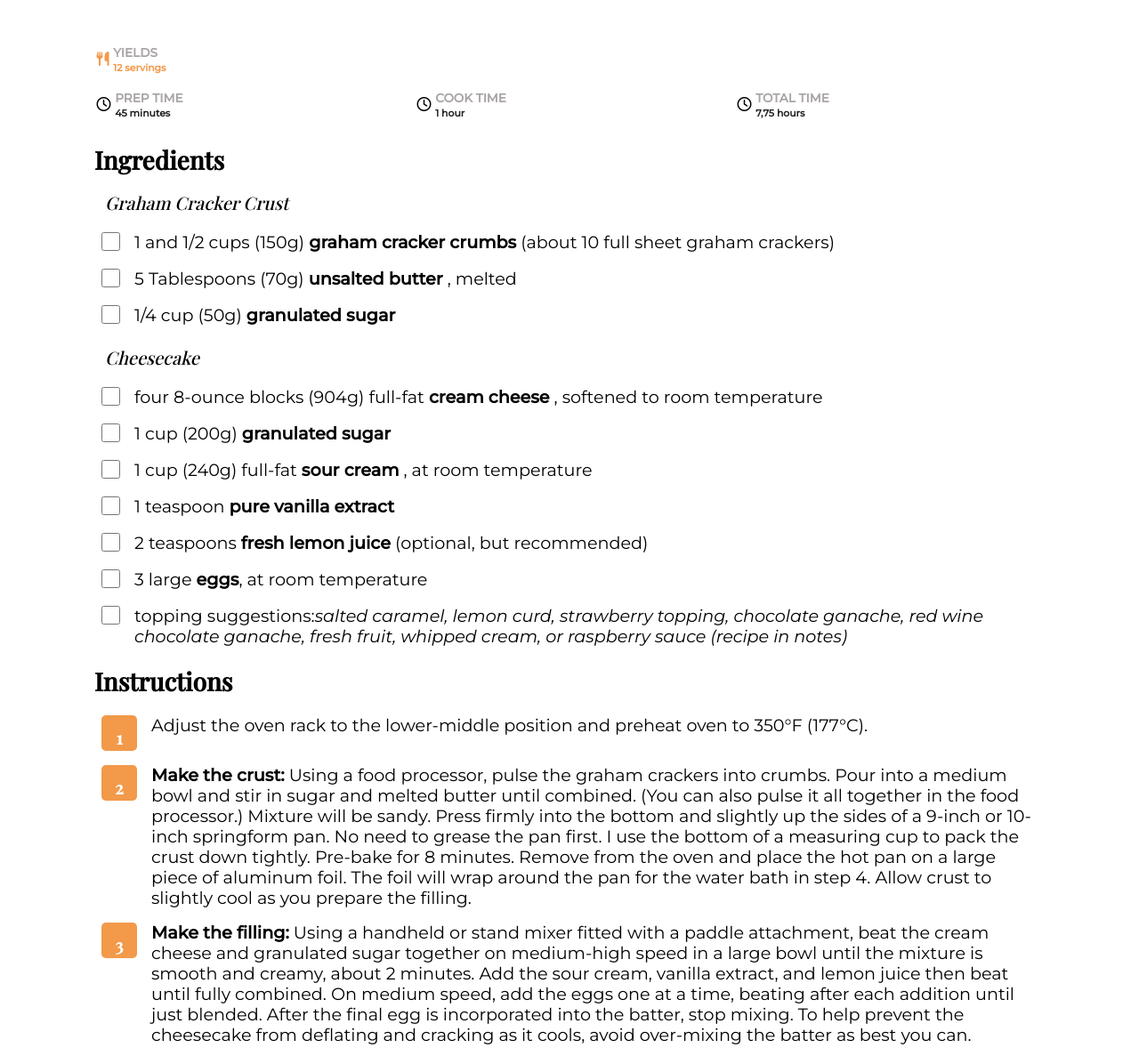
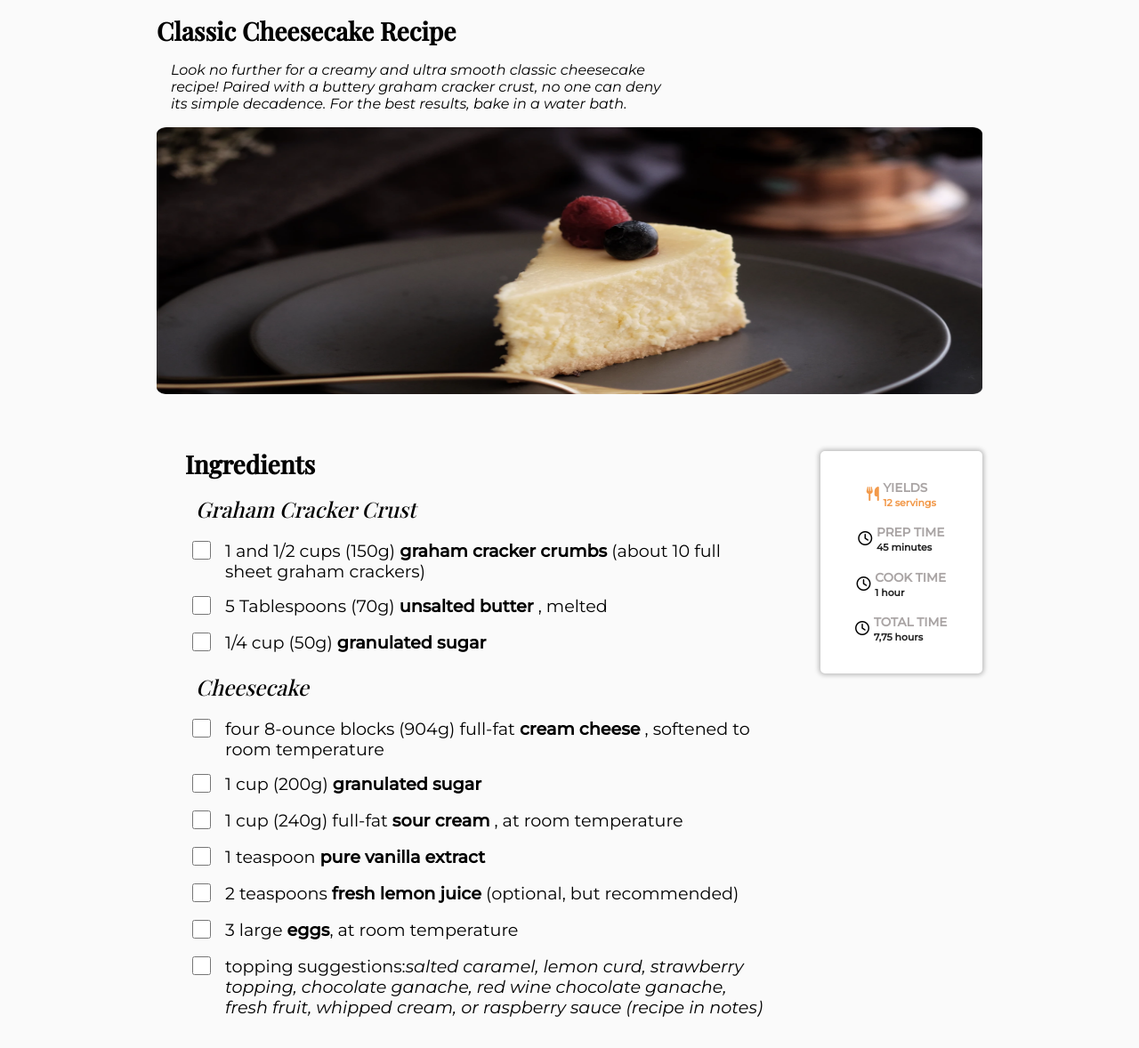
Before and after one commit to kitindi/recipe_blog_challenge, a plain HTML site: page index.html in a window 1280 px wide. Shown: the top 1178 px of the page at 89% size. Drawn offline with nearby package versions, Linux system fonts and the light colour scheme; a web font is replaced by a local one.

Commit message:
styling the desktop version

```diff
--- a/assets/css/styles.css
+++ b/assets/css/styles.css
@@ -12,9 +12,11 @@
     --secondary-color:#F2994A;
     --primary-color:#222222;
 }
-
+body{
+    background: #FAFAFA;
+}
 .container{
-    max-width: 1100px;
+    max-width:960px;
     margin: 0 auto;
     padding: 1rem;
 }
@@ -24,25 +26,34 @@ img{
 
 
 /* BANNER STYLES */
-.banner .banner__title{
+
+.banner_area .banner__title{
     font-family: var(--font-heading);
-    font-size: 2em;
+    font-size: 1.75em;
     font-weight: 700;
 }
-.banner .banner__text{
+.banner_area .banner__text{
+    max-width: 592px;
     font-size: 1em;
     font-family: var(--font-body);
     font-style: italic;
     font-weight: 500;
     padding: 1rem;
+    line-height: 1.2;
 }
-.banner .banner__image{
-    border-radius: 15px;
+.banner__image{
+    height: 300px;
+    border-radius: 5px;
+}
+
+@media(min-width:600px){
+
 }
 
 /* INGREDIENTS SECTION */
-.ingredients{
-    padding: 2rem 0;
+.ingredients_area .container{
+    display: flex;
+    flex-direction: column-reverse;
 }
 .ingrid__icons{
     display: grid;
@@ -79,6 +90,12 @@ span.orange{
 }
 
 /* ingredient descriptions */
+.ingred_cols{
+    display: grid;
+}
+.large-icons{
+    order: 1;
+}
 .ingred__desc{
     margin-top: 1.5rem;
 }
@@ -87,11 +104,11 @@ span.orange{
     font-size: 1.75em;
     margin-bottom: 1rem;
 }
-.ingre_subtitle{
+.ingred_subtitle{
     font-family: var(--font-heading);
     font-weight: 400;
     font-style: italic;
-    font-size: 1.25em;
+    font-size: 1.5em;
     margin:.75rem;
 }
 .ingred__item{
@@ -113,8 +130,34 @@ span.orange{
     line-height: 1.2;
 }
 
+@media(min-width:600px){
+  .ingredients_area .container{
+    display: grid;
+    grid-template-columns: 4fr 1fr;
+    gap: 1rem;
+}
+.column-1{
+    padding-left: 2rem;
+    padding-right: 2rem;
+}
+.column-2{
+    padding-top: 1.75rem;
+}
+.column-2 .ingrid__icons{
+ display: flex;
+ flex-direction: column;
+ justify-content: center;
+ align-items: center;
+ height: 250px;
+ padding: .5rem;
+ background-color: white;
+ border-radius: 5px;
+ box-shadow: 0px 0px 5px 2px #bdbdbd;;
+}
+}
+
 /* Instructions */
-.ingred_subtitle{
+.ingred_subtitle_2{
      font-family: var(--font-heading);
     font-size: 1.75em;
     margin: .75rem 0;
--- a/index.html
+++ b/index.html
@@ -1,30 +1,97 @@
 <!DOCTYPE html>
 <html lang="en">
 <head>
-    <meta charset="utf-8" />
-    <meta  name="viewport"  content="width=device-width, initial-scale=1, maximum-scale=5"/>
+    <meta charset="UTF-8">
+    <meta name="viewport" content="width=device-width, initial-scale=1.0">
     <link rel="icon" href="./assets/img/devchallenges.png" />
-    <link rel="shortcut icon" type="image/x-icon" href="https://devchallenges.io/"/>
-    <link href="https://fonts.googleapis.com/css2?family=Poppins:wght@400;500&display=swap" rel="stylesheet"/>
+    <link rel="shortcut icon" type="image/x-icon" href="https://devchallenges.io/" />
+    <link href="https://fonts.googleapis.com/css2?family=Poppins:wght@400;500&display=swap" rel="stylesheet" />
     <script src="https://kit.fontawesome.com/9ca08a6a82.js" crossorigin="anonymous"></script>
     <link rel="stylesheet" href="./assets/css/styles.css">
-    <title>Recipe Blog | Devchallenges</title>
+    <title>Document</title>
 </head>
 <body>
-    <!-- <div class="banner">
+    <div class="banner_area">
         <div class="container">
             <h1 class="banner__title">Classic Cheesecake Recipe</h1>
             <p class="banner__text">
-          Look no further for a creamy and ultra smooth classic cheesecake recipe! Paired with a buttery graham cracker crust, no
+                Look no further for a creamy and ultra smooth classic cheesecake recipe! Paired with a buttery graham cracker crust,
+                no
                 one can deny its simple decadence. For the best results, bake in a water bath.
             </p>
+            <div class="bg_image">
                 <img src="./assets/img/photo1.png" alt="banner image" class="banner__image">
             </div>
-    </div> -->
-    <!-- INGREDIENTS SECTION -->
-    <div class="ingredients">
+
+        </div>
+    </div>
+    <div class="ingredients_area">
         <div class="container">
-        <!-- ingridents_icons -->
+            <div class="column-1">
+                <div class="ingred__desc">
+                    <h2 class="ingred__title">Ingredients</h2>
+                    <!-- recipe 1 -->
+                    <div class="ingred__details">
+                        <h3 class="ingred_subtitle">Graham Cracker Crust</h3>
+                        <div class="ingred__item">
+                            <div class="checkbox"><input type="checkbox" class="large"></div>
+                            <div class="text">1 and 1/2 cups (150g) <strong>graham cracker crumbs</strong> (about 10 full
+                                sheet graham
+                                crackers)
+                            </div>
+                        </div>
+                        <div class="ingred__item">
+                            <div class="checkbox"><input type="checkbox" class="large"></div>
+                            <div class="text">5 Tablespoons (70g) <strong>unsalted butter</strong> , melted </div>
+                        </div>
+                        <div class="ingred__item">
+                            <div class="checkbox"><input type="checkbox" class="large"></div>
+                            <div class="text">1/4 cup (50g) <strong>granulated sugar</strong> </div>
+                        </div>
+                    </div>
+                </div>
+                <!--  -->
+                <!-- recipe 2 -->
+                <div class="ingred__details">
+                    <h3 class="ingred_subtitle">Cheesecake</h3>
+                    <div class="ingred__item">
+                        <div class="checkbox"><input type="checkbox" class="large"></div>
+                        <div class="text">four 8-ounce blocks (904g) full-fat <strong>cream cheese</strong> , softened to room
+                            temperature
+                        </div>
+                    </div>
+                    <div class="ingred__item">
+                        <div class="checkbox"><input type="checkbox" class="large"></div>
+                        <div class="text">1 cup (200g) <strong>granulated sugar</strong></div>
+                    </div>
+                    <div class="ingred__item">
+                        <div class="checkbox"><input type="checkbox" class="large"></div>
+                        <div class="text">1 cup (240g) full-fat <strong>sour cream</strong> , at room temperature</div>
+                    </div>
+                    <div class="ingred__item">
+                        <div class="checkbox"><input type="checkbox" class="large"></div>
+                        <div class="text">1 teaspoon <strong>pure vanilla extract</strong> </div>
+                    </div>
+                    <div class="ingred__item">
+                        <div class="checkbox"><input type="checkbox" class="large"></div>
+                        <div class="text">2 teaspoons <strong>fresh lemon juice</strong> (optional, but recommended)</div>
+                    </div>
+                    <div class="ingred__item">
+                        <div class="checkbox"><input type="checkbox" class="large"></div>
+                        <div class="text">3 large <strong>eggs</strong>, at room temperature</div>
+                    </div>
+                    <div class="ingred__item">
+                        <div class="checkbox"><input type="checkbox" class="large"></div>
+                        <div class="text">topping suggestions:<em>salted caramel, lemon curd, strawberry topping, chocolate ganache, red
+                                wine chocolate ganache,
+                                fresh fruit, whipped cream, or raspberry sauce (recipe in notes)</em>
+                        </div>
+                    </div>
+                </div>
+
+            </div>
+
+            <div class="column-2">
                 <div class="ingrid__icons">
                     <div class="icon-col col-1">
                         <div><i class="fas fa-utensils"></i>
@@ -34,7 +101,7 @@
                         </div>
                     </div>
                     <div class="icon-col col-2">
-            <div  class="clock"><i class="far fa-clock"></i>
+                        <div class="clock"><i class="far fa-clock"></i>
                         </div>
                         <div>
                             <p class="grey">PREP TIME <br><span>45 minutes</span></p>
@@ -54,139 +121,118 @@
                             <p class="grey">TOTAL TIME <br><span>7,75 hours</span></p>
                         </div>
                     </div>
-        </div>
-        <!-- Ingrdeients Descriptions -->
-        <div class="ingred__desc">
-          <h2 class="ingred__title">Ingredients</h2>
-          <!-- recipe 1 -->
-          <div class="ingred__details">
-            <h3 class="ingre_subtitle">Graham Cracker Crust</h3>
-            <div class="ingred__item">
-              <div class="checkbox"><input type="checkbox" class="large"></div>
-              <div class="text">1 and 1/2 cups (150g) <strong>graham cracker crumbs</strong> (about 10 full
-                sheet graham
-                crackers)
-              </div>
-            </div>
-            <div class="ingred__item">
-              <div class="checkbox"><input type="checkbox" class="large"></div>
-              <div class="text">5 Tablespoons (70g) <strong>unsalted butter</strong> , melted      </div>
-            </div>
-            <div class="ingred__item">
-              <div class="checkbox"><input type="checkbox" class="large"></div>
-              <div class="text">1/4 cup (50g) <strong>granulated sugar</strong> </div>
-            </div>
 
-          </div>
-              <!-- recipe 2 -->
-              <div class="ingred__details">
-                <h3 class="ingre_subtitle">Cheesecake</h3>
-                <div class="ingred__item">
-                  <div class="checkbox"><input type="checkbox" class="large"></div>
-                  <div class="text">four 8-ounce blocks (904g) full-fat <strong>cream cheese</strong> , softened to room temperature
-                  </div>
-                </div>
-                <div class="ingred__item">
-                  <div class="checkbox"><input type="checkbox" class="large"></div>
-                  <div class="text">1 cup (200g) <strong>granulated sugar</strong></div>
-                </div>
-                <div class="ingred__item">
-                  <div class="checkbox"><input type="checkbox" class="large"></div>
-                  <div class="text">1 cup (240g) full-fat <strong>sour cream</strong> , at room temperature</div>
-                </div>
-                <div class="ingred__item">
-                  <div class="checkbox"><input type="checkbox" class="large"></div>
-                  <div class="text">1 teaspoon <strong>pure vanilla extract</strong> </div>
-                </div>
-                <div class="ingred__item">
-                  <div class="checkbox"><input type="checkbox" class="large"></div>
-                  <div class="text">2 teaspoons <strong>fresh lemon juice</strong>  (optional, but recommended)</div>
-                </div>
-                <div class="ingred__item">
-                  <div class="checkbox"><input type="checkbox" class="large"></div>
-                  <div class="text">3 large <strong>eggs</strong>, at room temperature</div>
-                </div>
-                <div class="ingred__item">
-                  <div class="checkbox"><input type="checkbox" class="large"></div>
-                  <div class="text">topping suggestions:<em>salted caramel, lemon curd, strawberry topping, chocolate ganache, red wine chocolate ganache,
-                  fresh fruit, whipped cream, or raspberry sauce (recipe in notes)</em>
             </div>
         </div>
     </div>
-              </div>
-              <!-- Instructions-->
+    <div class="ingredients_instruction">
+        <div class="container">
             <div class="ingred__details">
                 <!-- step 1 -->
-                <h3 class="ingred_subtitle">Instructions</h3>
+                <h3 class="ingred_subtitle_2">Instructions</h3>
                 <div class="ingred__item ingrid__item--instructions">
-                <div class="instruct_order"> <p>1</p></div>
-                <div class="instruct_details">Adjust the oven rack to the lower-middle position and preheat oven to 350°F (177°C).
+                    <div class="instruct_order">
+                        <p>1</p>
+                    </div>
+                    <div class="instruct_details">Adjust the oven rack to the lower-middle position and preheat oven to 350°F
+                        (177°C).
                     </div>
                 </div>
                 <!-- step 2 -->
                 <div class="ingred__item ingrid__item--instructions">
-                <div class="instruct_order"><p>2</p></div>
+                    <div class="instruct_order">
+                        <p>2</p>
+                    </div>
                     <div class="instruct_details">
-                 <strong>Make the crust:</strong> Using a food processor, pulse the graham crackers into crumbs. Pour into a medium bowl and stir in sugar
-                  and melted butter until combined. (You can also pulse it all together in the food processor.) Mixture will be sandy.
-                  Press firmly into the bottom and slightly up the sides of a 9-inch or 10-inch springform pan. No need to grease the pan
-                  first. I use the bottom of a measuring cup to pack the crust down tightly. Pre-bake for 8 minutes. Remove from the oven
-                  and place the hot pan on a large piece of aluminum foil. The foil will wrap around the pan for the water bath in step 4.
+                        <strong>Make the crust:</strong> Using a food processor, pulse the graham crackers into crumbs. Pour into a
+                        medium bowl and stir in sugar
+                        and melted butter until combined. (You can also pulse it all together in the food processor.) Mixture will
+                        be sandy.
+                        Press firmly into the bottom and slightly up the sides of a 9-inch or 10-inch springform pan. No need to
+                        grease the pan
+                        first. I use the bottom of a measuring cup to pack the crust down tightly. Pre-bake for 8 minutes. Remove
+                        from the oven
+                        and place the hot pan on a large piece of aluminum foil. The foil will wrap around the pan for the water
+                        bath in step 4.
                         Allow crust to slightly cool as you prepare the filling.
                     </div>
                 </div>
                 <!-- step 3 -->
                 <div class="ingred__item ingrid__item--instructions">
-                <div class="instruct_order"> <p>3</p></div>
+                    <div class="instruct_order">
+                        <p>3</p>
+                    </div>
                     <div class="instruct_details">
-                 <strong>Make the filling:</strong>  Using a handheld or stand mixer fitted with a paddle attachment, beat the cream cheese and granulated
-                  sugar together on medium-high speed in a large bowl until the mixture is smooth and creamy, about 2 minutes. Add the
-                  sour cream, vanilla extract, and lemon juice then beat until fully combined. On medium speed, add the eggs one at a
-                  time, beating after each addition until just blended. After the final egg is incorporated into the batter, stop mixing.
-                  To help prevent the cheesecake from deflating and cracking as it cools, avoid over-mixing the batter as best you can.
+                        <strong>Make the filling:</strong> Using a handheld or stand mixer fitted with a paddle attachment, beat the
+                        cream cheese and granulated
+                        sugar together on medium-high speed in a large bowl until the mixture is smooth and creamy, about 2 minutes.
+                        Add the
+                        sour cream, vanilla extract, and lemon juice then beat until fully combined. On medium speed, add the eggs
+                        one at a
+                        time, beating after each addition until just blended. After the final egg is incorporated into the batter,
+                        stop mixing.
+                        To help prevent the cheesecake from deflating and cracking as it cools, avoid over-mixing the batter as best
+                        you can.
                     </div>
                 </div>
                 <!-- step 4 -->
                 <div class="ingred__item ingrid__item--instructions">
-                <div class="instruct_order"> <p>4</p></div>
+                    <div class="instruct_order">
+                        <p>4</p>
+                    </div>
                     <div class="instruct_details">
-                 <strong>Prepare the simple water bath (see note)</strong>  Boil a pot of water. You need 1 inch of water in your roasting pan for the
-                  water bath, so make sure you boil enough. I use an entire kettle of hot water. As the water is heating up, wrap the
-                  aluminum foil around the springform pan. Pour the cheesecake batter on top of the crust. Use a rubber spatula or spoon
-                  to smooth it into an even layer. Place the pan inside of a large roasting pan. Carefully pour the hot water inside of
-                  the pan and place in the oven. (Or you can place the roasting pan in the oven first, then pour the hot water in.
+                        <strong>Prepare the simple water bath (see note)</strong> Boil a pot of water. You need 1 inch of water in
+                        your roasting pan for the
+                        water bath, so make sure you boil enough. I use an entire kettle of hot water. As the water is heating up,
+                        wrap the
+                        aluminum foil around the springform pan. Pour the cheesecake batter on top of the crust. Use a rubber
+                        spatula or spoon
+                        to smooth it into an even layer. Place the pan inside of a large roasting pan. Carefully pour the hot water
+                        inside of
+                        the pan and place in the oven. (Or you can place the roasting pan in the oven first, then pour the hot water
+                        in.
                         Whichever is easier for you.)
                     </div>
                 </div>
                 <!-- step 5 -->
                 <div class="ingred__item ingrid__item--instructions">
-                <div class="instruct_order"> <p>5</p></div>
+                    <div class="instruct_order">
+                        <p>5</p>
+                    </div>
                     <div class="instruct_details">
-                  Bake cheesecake for 55-70 minutes or until the center is almost set. When it’s done, the center of the cheesecake will
-                  slightly wobble if you gently shake the pan. Turn the oven off and open the oven door slightly. Let the cheesecake sit
-                  in the oven in the water bath as it cools down for 1 hour. Remove from the oven and water bath, then cool cheesecake
+                        Bake cheesecake for 55-70 minutes or until the center is almost set. When it’s done, the center of the
+                        cheesecake will
+                        slightly wobble if you gently shake the pan. Turn the oven off and open the oven door slightly. Let the
+                        cheesecake sit
+                        in the oven in the water bath as it cools down for 1 hour. Remove from the oven and water bath, then cool
+                        cheesecake
                         completely at room temperature. Then refrigerate the cheesecake for at least 4 hours or overnight.
                     </div>
                 </div>
                 <!-- step 6 -->
                 <div class="ingred__item ingrid__item--instructions">
-                <div class="instruct_order"> <p>6</p></div>
+                    <div class="instruct_order">
+                        <p>6</p>
+                    </div>
                     <div class="instruct_details">
-                  Use a knife to loosen the chilled cheesecake from the rim of the springform pan, then remove the rim. Using a clean
-                  sharp knife, cut into slices for serving. For neat slices, wipe the knife clean and dip into warm water between each
+                        Use a knife to loosen the chilled cheesecake from the rim of the springform pan, then remove the rim. Using
+                        a clean
+                        sharp knife, cut into slices for serving. For neat slices, wipe the knife clean and dip into warm water
+                        between each
                         slice.
                     </div>
                 </div>
                 <!-- 7 -->
                 <div class="ingred__item ingrid__item--instructions">
-                <div class="instruct_order"> <p>7</p></div>
+                    <div class="instruct_order">
+                        <p>7</p>
+                    </div>
                     <div class="instruct_details">
-                  Serve cheesecake with desired toppings. Cover and store leftover cheesecake in the refrigerator for up to 5 days.
+                        Serve cheesecake with desired toppings. Cover and store leftover cheesecake in the refrigerator for up to 5
+                        days.
                     </div>
                 </div>
         </div>
     </div>
-
-    </div>
 </body>
 </html>
```
Lines whose indentation alone changed are shown as unchanged.
